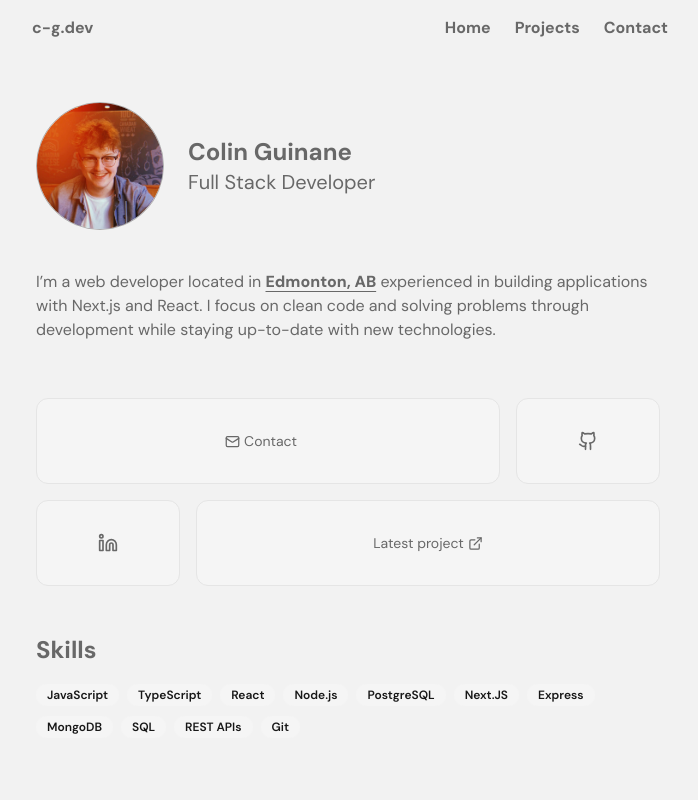
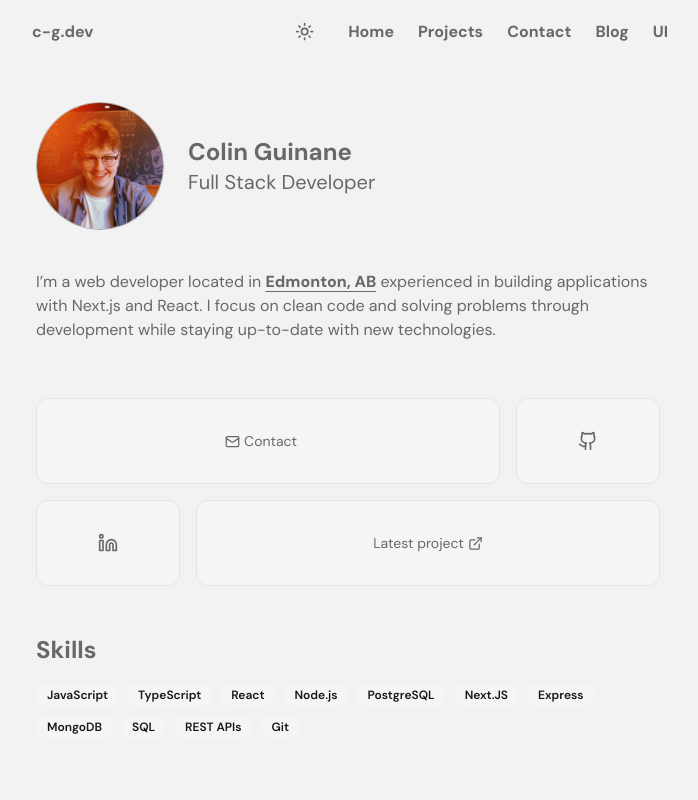
Before and after one commit to colinguinane1/portfolio, a Next.js app: page / in a window 1280 px wide. Shown: the top 800 px of the page, without its empty margins (292-990 px from the left). Built offline with nearby package versions, Linux system fonts and the light colour scheme.

Commit message:
feat: Add Blog and UI links to Header component

```diff
--- a/components/Header.tsx
+++ b/components/Header.tsx
@@ -15,6 +15,8 @@ export default function NHeader() {
     { name: "Home", href: "/" },
     { name: "Projects", href: "#projects" },
     { name: "Contact", href: "#contact" },
+    { name: "Blog", href: "/blog" },
+    { name: "UI", href: "/ui" },
   ];
 
   useEffect(() => {
@@ -35,7 +37,9 @@ export default function NHeader() {
           duration: 0.6,
           ease: [0.16, 1, 0.3, 1],
         }}
-        className="flex w-full items-center flex-col px-4 py-1  overflow-hidden z-20" // Prevent content overflow
+        className={`flex w-full items-center ${
+          isOpen && "border-b"
+        }  flex-col px-4 py-1  overflow-hidden z-20`} // Prevent content overflow
       >
         <div className="flex items-center mt-0 md:mt-[8px] w-full justify-between">
           <div className="flex items-center gap-4">
@@ -44,6 +48,7 @@ export default function NHeader() {
             </a>
           </div>{" "}
           <div className=" hidden md:flex  items-center gap-6">
+            <ModeToggle />
             {NavigationData.map((nav) => (
               <Link className="font-bold" key={nav.name} href={nav.href}>
                 {nav.name}
```
